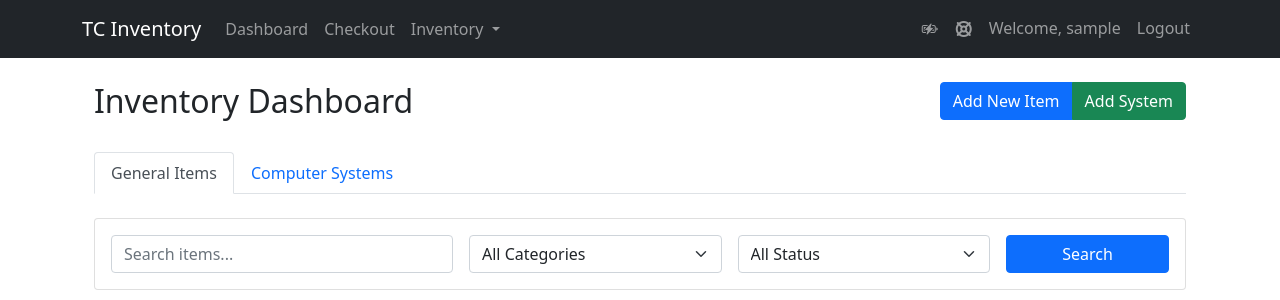
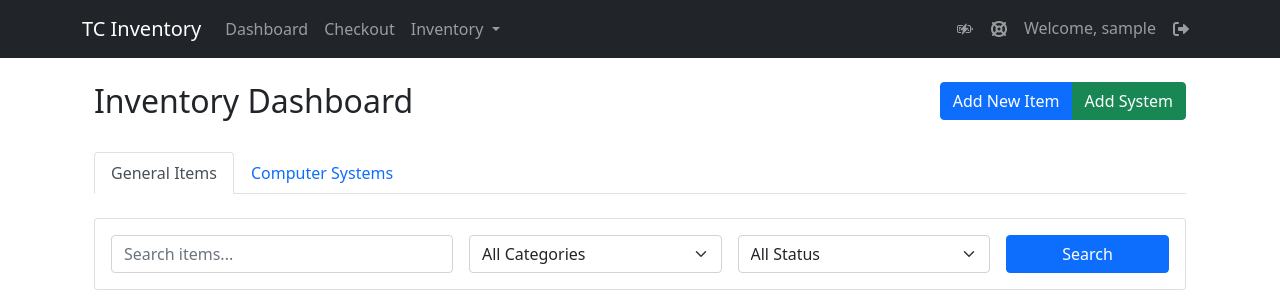
Before and after one commit to webdevtodayjason/tc-Inventory, a Flask app: page /dashboard in a window 1280 px wide. Shown: the top 300 px of the page. Run offline with Flask 3, Linux system fonts and the light colour scheme; the visitor is signed in with stand-in values (Sample User, id 1); data that the repository does not hold is empty; parts of the project's set-up code (start-up, migrations or seed data) failed here and were passed over; some libraries are stand-ins or nearby versions.

Commit message:
Replace logout text with exit icon for cleaner navigation

```diff
--- a/app/templates/base.html
+++ b/app/templates/base.html
@@ -78,7 +78,11 @@
                         <span class="nav-link">Welcome, {{ current_user.username }}</span>
                     </li>
                     <li class="nav-item">
-                        <a class="nav-link" href="{{ url_for('auth.logout') }}">Logout</a>
+                        <a href="{{ url_for('auth.logout') }}"
+                           class="btn btn-link nav-link py-2 px-0 px-lg-2"
+                           title="Logout">
+                            <i class="fas fa-sign-out-alt"></i>
+                        </a>
                     </li>
                     {% else %}
                     <li class="nav-item">
```
